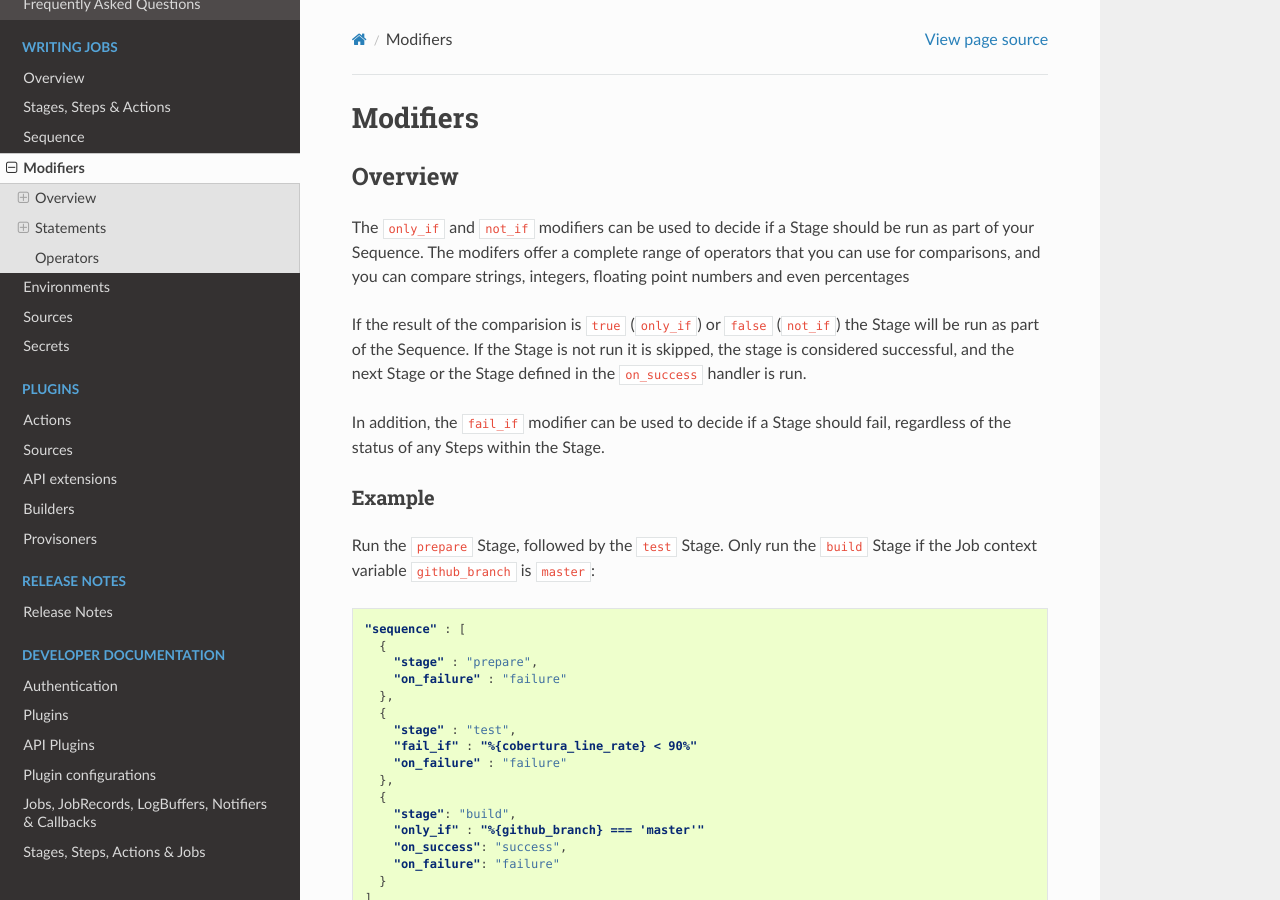
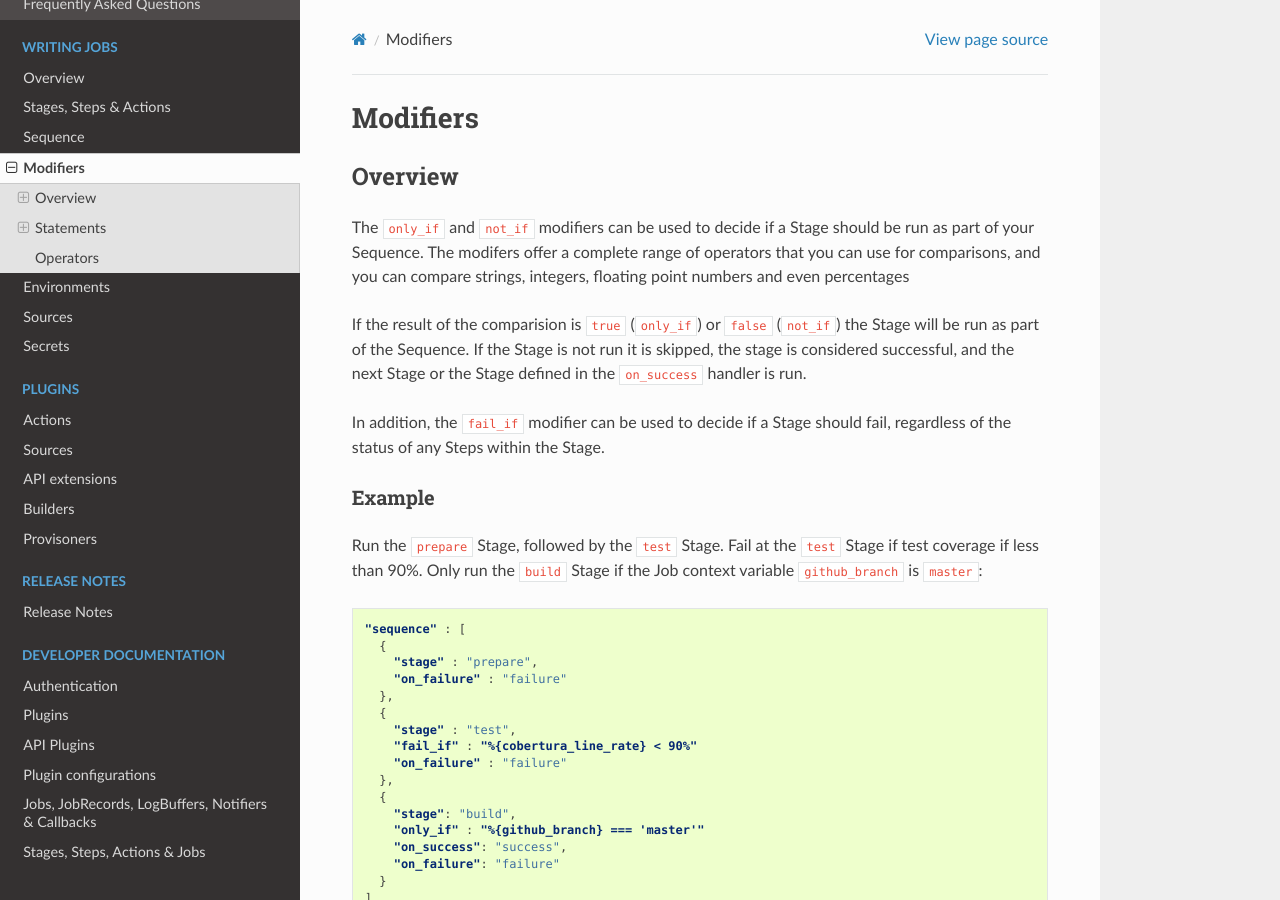
Before and after one commit to Cyclid/Cyclid-docs, a Sphinx documentation site: the page built from docs/jobs/modifiers.rst, in a window 1280 px wide and 900 px high. Built offline with Sphinx 7.4.7 and the Read the Docs theme 2.0.0, drawn with Linux system fonts in a browser that asks for light colours.

Commit message:
Add an explanation for the fail_if modifier in the example

```diff
--- a/docs/jobs/modifiers.rst
+++ b/docs/jobs/modifiers.rst
@@ -24,8 +24,9 @@ fail, regardless of the status of any Steps within the Stage.
 Example
 =======
 
-Run the ``prepare`` Stage, followed by the ``test`` Stage. Only run the
-``build`` Stage if the Job context variable ``github_branch`` is ``master``:
+Run the ``prepare`` Stage, followed by the ``test`` Stage. Fail at the ``test``
+Stage if test coverage if less than 90%. Only run the ``build`` Stage if the
+Job context variable ``github_branch`` is ``master``:
 
 .. highlight:: json
 .. code:: json
```
